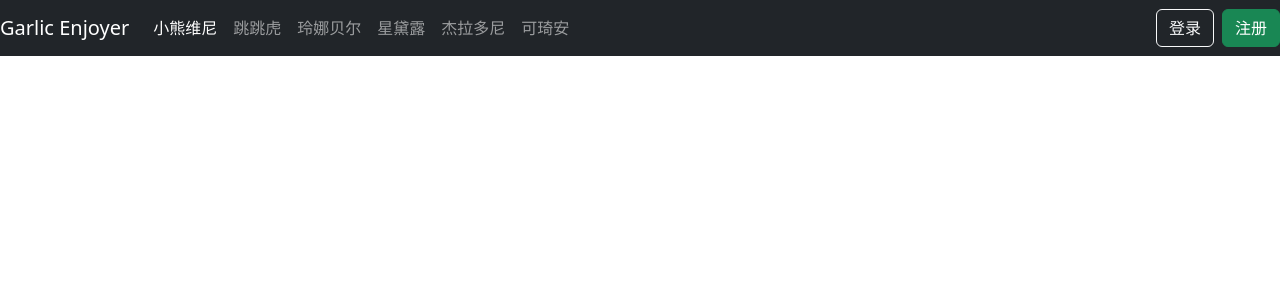
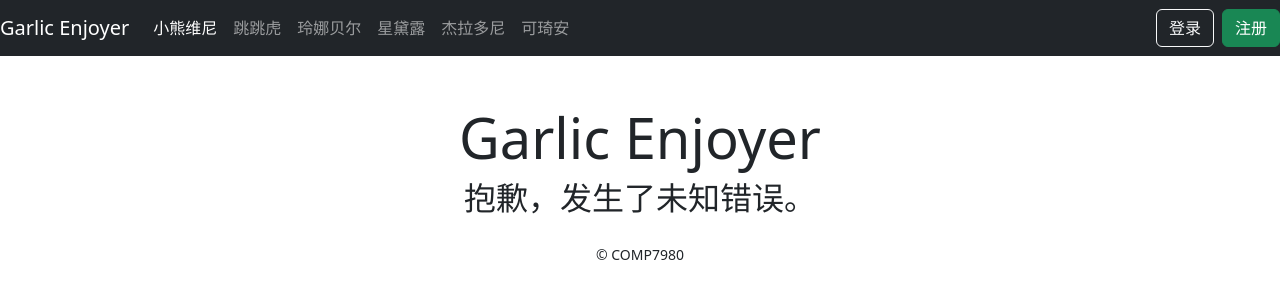
Before and after one commit to HeliosCanLIN/COMP7980_Garlic, a Vue app: page /Error in a window 1280 px wide. Shown: the top 300 px of the page. Built offline with nearby package versions, Linux system fonts and the light colour scheme.

Commit message:
增加公共错误页面 增加主页的token验证 如果token过期直接踢掉

```diff
--- a/src/MainNav.vue
+++ b/src/MainNav.vue
@@ -10,15 +10,33 @@ const UserName = ref("");
 const logOut = async function (){
   localStorage.removeItem("token");
   localStorage.removeItem("username");
+  localStorage.removeItem("id");
   await router.push('/');
   location.reload();
 }
 
-onMounted(() => {
+onMounted(async () => {
   const username = localStorage.getItem("username");
+  const token = localStorage.getItem("token");
   if (username != "" && username != null) {
     UserLogined.value = true;
     UserName.value = username;
+    const response=await fetch('/api/test/auth',{
+      headers:{
+        "authorization": `Bearer ${token}`
+      }
+    });
+    console.log(response.ok);
+    if(!response.ok){
+      UserLogined.value = false;
+      localStorage.removeItem("token");
+      localStorage.removeItem("username");
+      localStorage.removeItem("id");
+      await router.replace({
+        path:'/Error',
+        query:{errorMessage:"您的登录状态已过期，请重新登录"}
+      });
+    }
   } else {
     UserLogined.value = false;
   }
@@ -28,7 +46,7 @@ onMounted(() => {
 <template>
   <nav class="navbar navbar-expand-lg navbar-dark bg-dark">
     <!-- 左侧 Logo -->
-    <a class="navbar-brand" href="#">Garlic Enjoyer</a>
+    <a class="navbar-brand" href="/">Garlic Enjoyer</a>
 
     <!-- 响应式折叠按钮 -->
     <button
--- a/src/router/index.js
+++ b/src/router/index.js
@@ -42,6 +42,12 @@ const router = createRouter({
       component: () => import('../views/user/ProfileView.vue'),
 
     },
+    {
+      path: '/Error',
+      name: 'Error',
+
+      component: () => import('../views/Error/RouterError.vue'),
+    }
   ],
 })
 
--- /dev/null
+++ b/src/views/Error/RouterError.vue
@@ -0,0 +1,25 @@
+<script setup>
+import { useRoute } from 'vue-router';
+
+const route = useRoute();
+
+const errorMessage = route.query.errorMessage || '抱歉，发生了未知错误。';
+
+</script>
+
+<template>
+  <div class="container mt-5">
+    <!-- Logo and Title -->
+    <div class="text-center mb-4">
+      <h1 class="display-4">Garlic Enjoyer</h1>
+      <h2>{{errorMessage}}</h2>
+    </div>
+    <footer class="text-center mt-4">
+      <small>© COMP7980</small>
+    </footer>
+  </div>
+</template>
+
+<style scoped>
+
+</style>
```
Also changed, not shown: src/views/Error/PropError.vue (added, +28 -0 lines).
